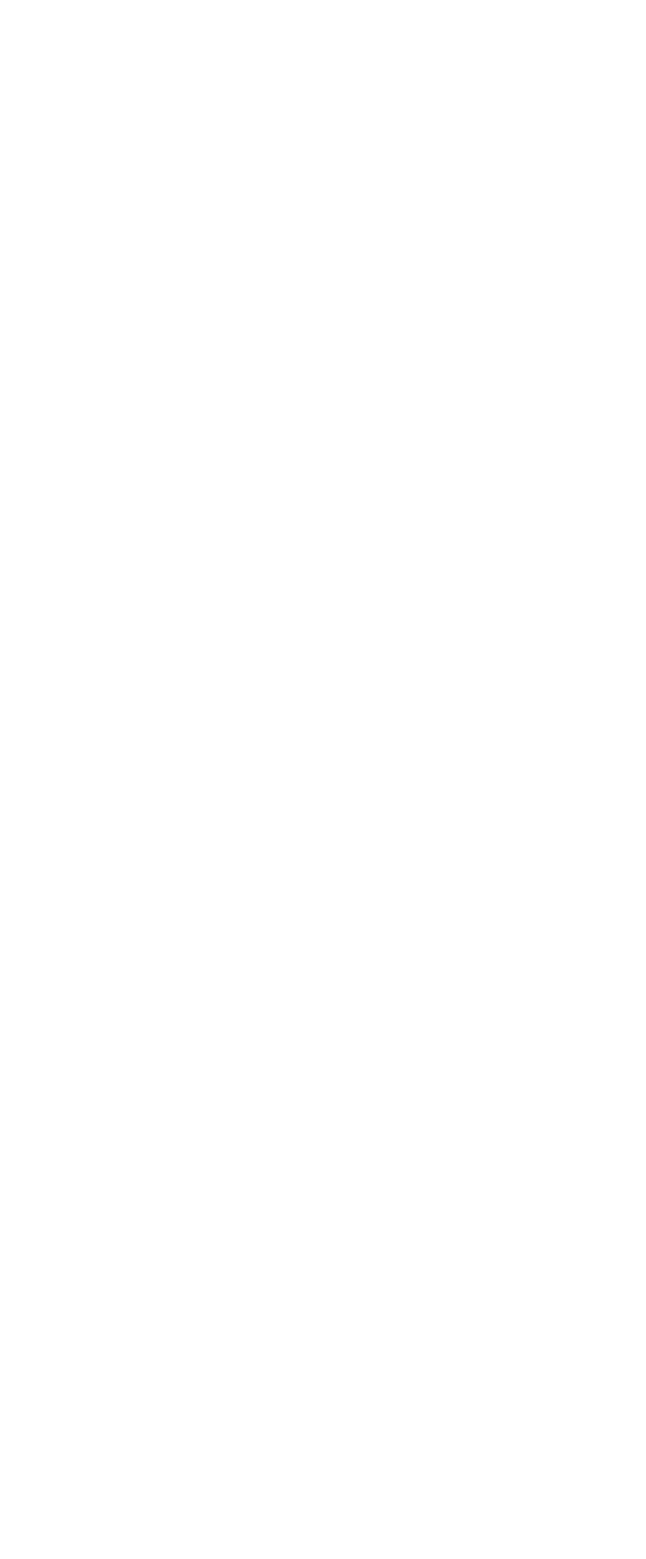
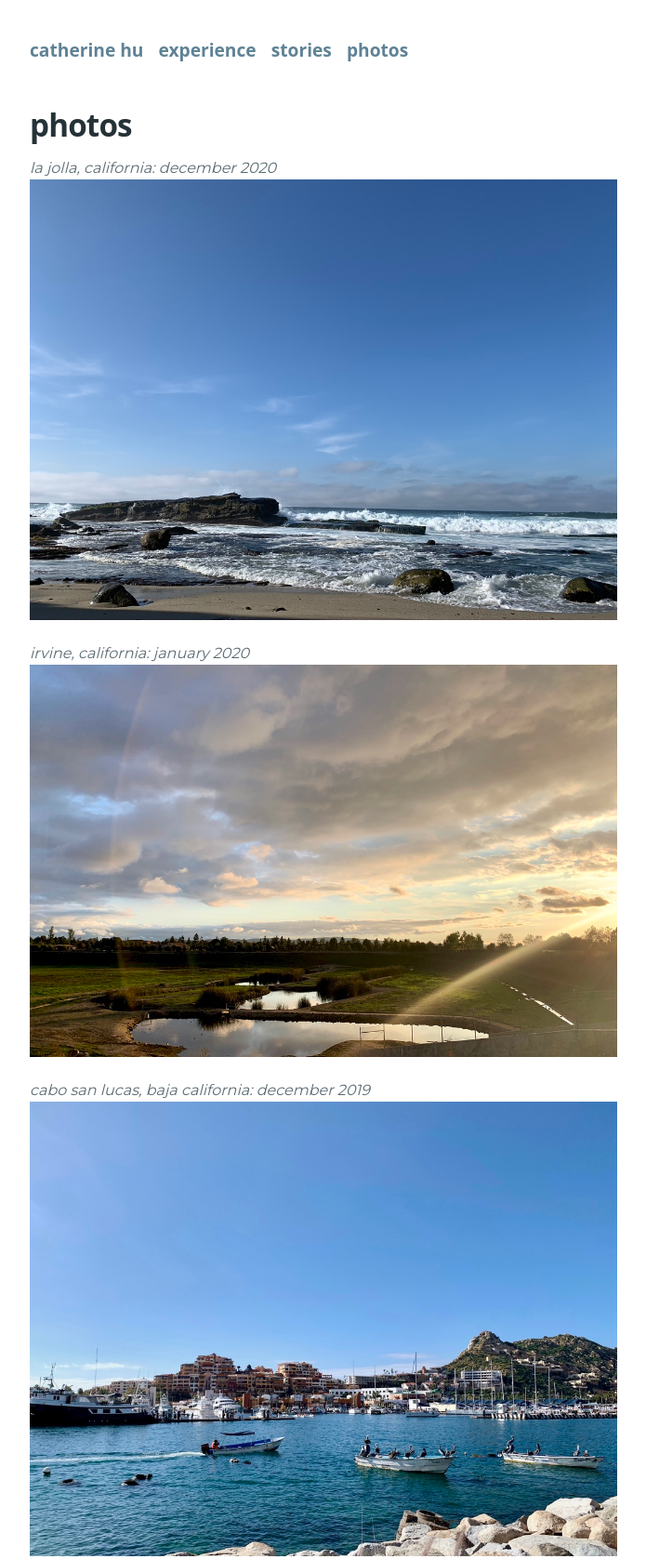
Before and after one commit to catherinehhu/blog_site, a Gatsby site: page /photos in a window 1280 px wide. Before the commit this address had no page. Shown: the top 1677 px of the page at 93% size, without its empty margins (292-987 px from the left). Before the commit the page ends 800 px from the top, so only its background shows below. Built offline with nearby package versions, Linux system fonts and the light colour scheme; Gatsby itself is replaced by a stand-in of ours.

Commit message:
photo page

```diff
--- a/src/components/layout.js
+++ b/src/components/layout.js
@@ -17,14 +17,19 @@ const Layout = ({ location, title, children }) => {
           <Link className="header-link-home" to="/experience">
               experience
           </Link>)
-  let resume_header = (<a className = "header-link-home" href="/Hu_Catherine.pdf">resume</a>)
-
+let photos_header = (
+  <Link className="header-link-home" to="/photos">
+      photos
+  </Link>
+  )
+  // let resume_header = (<a className = "header-link-home" href="/Hu_Catherine.pdf">resume</a>)
   return (
     <div className="global-wrapper" data-is-root-path={"/"}>
       <header className="global-header">{home_header}
       {experience_header}
       {stories_header}
-      {resume_header}
+      {photos_header}
+      {/* {resume_header} */}
       </header>
       <main>{children}</main>
       <footer>
--- /dev/null
+++ b/src/pages/photos.js
@@ -0,0 +1,41 @@
+import * as React from "react"
+import { graphql } from "gatsby"
+
+import Layout from "../components/layout"
+import Seo from "../components/seo"
+
+const NotFoundPage = ({ data, location }) => {
+  const siteTitle = data.site.siteMetadata.title
+
+  return (
+    <Layout location={location} title={siteTitle}>
+      <Seo title="photos" />
+
+        <h2>photos</h2>
+      <i>la jolla, california: december 2020</i>
+    <img src = "/photos/lajolla.jpeg" class = "gallery"></img>
+    <br></br>
+    <i>irvine, california: january 2020</i>
+    <img src = "/photos/trail.jpeg" class = "gallery"></img>
+    <br></br>
+    <i>cabo san lucas, baja california: december 2019</i>
+    <img src = "/photos/cabo.jpeg" class = "gallery"></img>
+    <br></br>
+    <i>峨眉山 (emeishan), sichuan: august 2019</i>
+    <img src = "/photos/emeishan.jpeg" class = "gallery"></img>
+    <br></br>
+    </Layout>
+  )
+}
+
+export default NotFoundPage
+
+export const pageQuery = graphql`
+  query {
+    site {
+      siteMetadata {
+        title
+      }
+    }
+  }
+`
--- a/src/style.css
+++ b/src/style.css
@@ -273,6 +273,7 @@ a:focus {
   margin-bottom: var(--spacing-12);
 }
 
+
 .main-heading {
   font-size: var(--fontSize-7);
   margin: 0;
@@ -306,6 +307,12 @@ a:focus {
   margin-right: var(--spacing-4);
 }
 
+.header-link-home:hover{
+  color: var(--color-text-light);
+  text-decoration: underline var(--color-primary);
+  font-style: italic;
+}
+
 .card{
   border-style: none;
   padding-left: var(--spacing-8);
@@ -333,12 +340,12 @@ a:focus {
   margin-bottom: 0;
 }
 
-.card img{
+.gallery {
   display: block;
-  margin-left: auto;
-  margin-right: auto;
-  width: 50%;
+  width: 100%;
 }
+
+
 
 .bio {
   display: flex;
```
Also changed, not shown: src/pages/experience.js (+8 -7 lines), src/pages/index.js (+5 -4 lines), static/photos/cabo.jpeg (added), static/photos/emeishan.jpeg (added), static/photos/lajolla.jpeg (added), static/photos/trail.jpeg (added).
